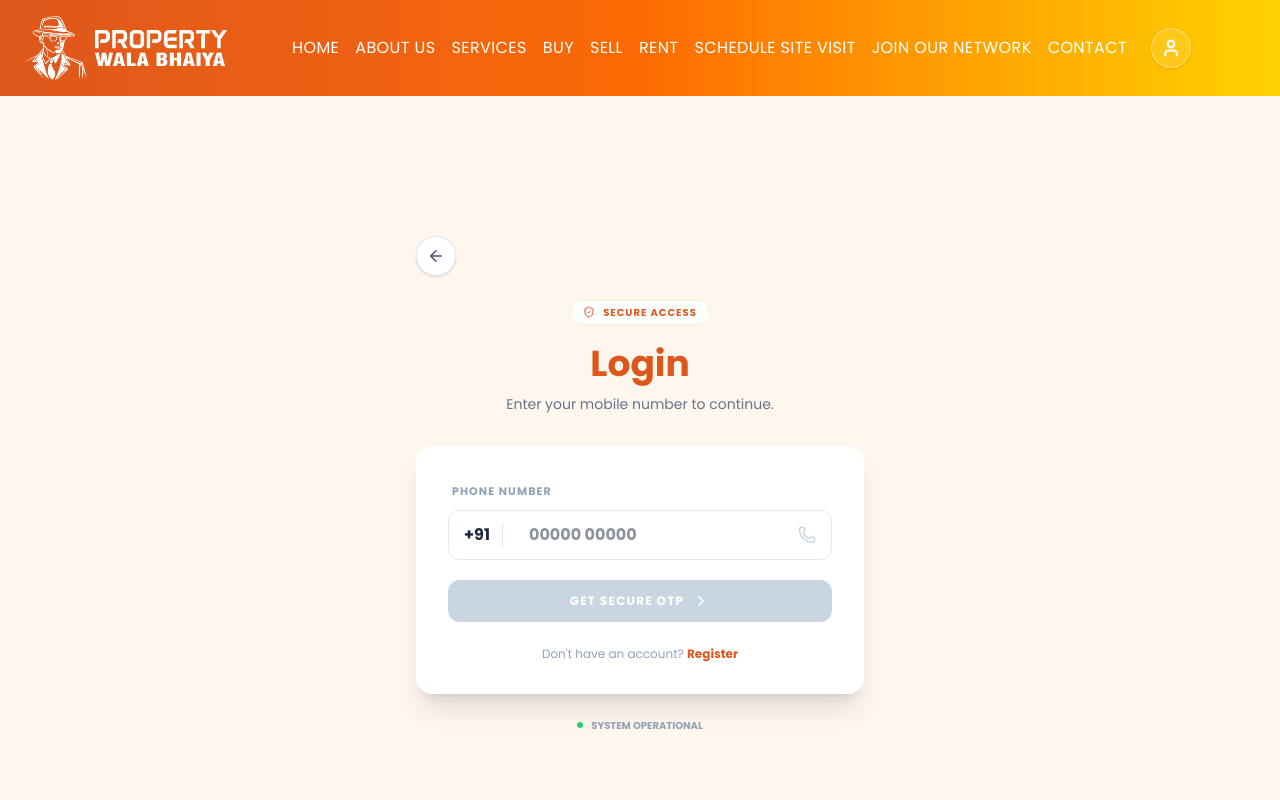
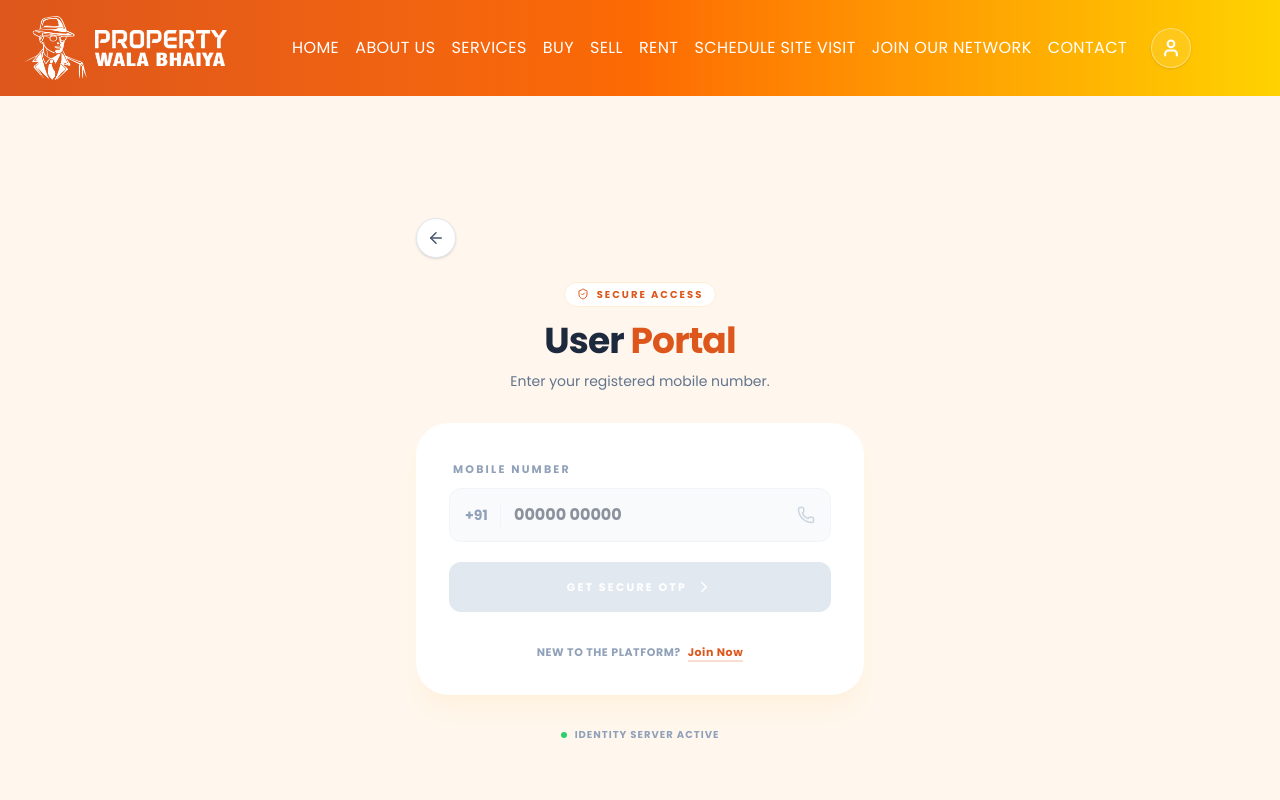
Before and after one commit to passportpulse/property-wala-ankita, a React (Vite) app: page /login in a window 1280 px wide. Shown: the top 800 px of the page. Built offline with nearby package versions, Linux system fonts and the light colour scheme; a web font is replaced by a local one.

Commit message:
signup page updated according who is login, add choose area, add kyc and phtot option added

```diff
--- a/src/pages/login/Login.jsx
+++ b/src/pages/login/Login.jsx
@@ -1,87 +1,73 @@
 import React, { useState } from "react";
-import { useNavigate } from "react-router-dom";
+import { useNavigate, useSearchParams } from "react-router-dom";
 import { Phone, ChevronRight, ArrowLeft, ShieldCheck } from "lucide-react";
 
 export default function Login() {
   const [mobile, setMobile] = useState("");
   const [isFocused, setIsFocused] = useState(false);
   const navigate = useNavigate();
+  const [searchParams] = useSearchParams();
+
+  // Extract role from URL (e.g., "Partner Login")
+  const roleQuery = searchParams.get("role") || "User Login";
+  const portalName = roleQuery.split(" ")[0]; // "Partner", "Buyer", etc.
 
   const handleSendOtp = (e) => {
     e.preventDefault();
     if (mobile.length !== 10) return;
-    navigate(`/verify-otp?mobile=${mobile}`);
+    // Pass mobile and role forward
+    navigate(`/verify-otp?mobile=${mobile}&role=${roleQuery}`);
   };
 
   return (
-    <div className="min-h-screen bg-orange-50 font-poppins flex flex-col lg:items-center lg:justify-center">
-
-      {/* Background decoration for desktop */}
+    <div className="min-h-screen bg-orange-50 font-poppins flex flex-col lg:items-center lg:justify-center relative overflow-hidden">
+      {/* Decorative Blur Background */}
       <div className="hidden lg:block absolute top-0 left-0 w-96 h-96 bg-orange-200/30 blur-3xl rounded-full -z-10"></div>
       <div className="hidden lg:block absolute bottom-0 right-0 w-96 h-96 bg-orange-100/40 blur-3xl rounded-full -z-10"></div>
 
-      {/* Desktop Container */}
       <div className="w-full lg:max-w-md">
-
-        {/* Top Navigation */}
+        {/* Navigation */}
         <div className="flex items-center p-4 lg:p-0 lg:mb-6">
           <button
             onClick={() => navigate(-1)}
-            className="flex items-center justify-center w-10 h-10 rounded-full bg-white border border-slate-200 shadow-sm text-slate-600 active:scale-95"
+            className="flex items-center justify-center w-10 h-10 rounded-full bg-white border border-slate-200 shadow-sm text-slate-600 active:scale-95 transition-all"
           >
             <ArrowLeft size={18} />
           </button>
         </div>
 
-        {/* Main Content */}
         <div className="flex-1 px-6 pt-4 flex flex-col lg:px-0 lg:pt-0">
-
           {/* Header */}
           <div className="mb-8 text-left lg:text-center">
-
             <div className="inline-flex items-center gap-2 px-3 py-1 rounded-full bg-white border border-orange-100 mb-4">
               <ShieldCheck size={12} className="text-dark-orange" />
-              <span className="text-[10px] font-bold uppercase tracking-widest text-dark-orange">
+              <span className="text-[10px] font-black uppercase tracking-[0.2em] text-dark-orange">
                 Secure Access
               </span>
             </div>
 
-            <h1 className="text-3xl lg:text-4xl font-semibold text-slate-800 leading-tight">
-               <span className="text-dark-orange">Login</span>
+            <h1 className="text-3xl lg:text-4xl font-black text-slate-800 tracking-tight leading-none">
+              {portalName} <span className="text-dark-orange">Portal</span>
             </h1>
 
-            <p className="text-sm text-slate-500 mt-2">
-              Enter your mobile number to continue.
+            <p className="text-sm text-slate-500 mt-3 font-medium">
+              Enter your registered mobile number.
             </p>
-
           </div>
 
-          {/* Card */}
-          <div className="bg-white rounded-2xl shadow-md lg:shadow-xl p-6 lg:p-8">
-
+          {/* Login Card */}
+          <div className="bg-white rounded-[2rem] shadow-xl shadow-orange-100/50 p-6 lg:p-8 border border-white">
             <form onSubmit={handleSendOtp} className="space-y-5">
-
-              {/* Phone Input */}
               <div>
-
-                <label className="text-[11px] font-bold uppercase text-slate-400 tracking-widest ml-1">
-                  Phone Number
+                <label className="text-[11px] font-black uppercase text-slate-400 tracking-[0.2em] ml-1">
+                  Mobile Number
                 </label>
 
-                <div
-                  className={`mt-2 relative flex items-center transition ${
-                    isFocused ? "scale-[1.02]" : ""
-                  }`}
-                >
-
-                  {/* +91 */}
-                  <div className="absolute left-4 flex items-center border-r border-slate-200 pr-3 h-6">
-                    <span className="text-base font-bold text-slate-800">
-                      +91
-                    </span>
+                <div className={`mt-2 relative flex items-center transition-all duration-300 ${isFocused ? "scale-[1.01]" : ""}`}>
+                  <div className="absolute left-4 flex items-center border-r border-slate-100 pr-3 h-6">
+                    <span className="text-sm font-bold text-slate-400">+91</span>
                   </div>
 
-                  {/* Input */}
                   <input
                     type="tel"
                     value={mobile}
@@ -89,70 +75,49 @@ export default function Login() {
                     maxLength={10}
                     onFocus={() => setIsFocused(true)}
                     onBlur={() => setIsFocused(false)}
-                    onChange={(e) =>
-                      setMobile(e.target.value.replace(/\D/g, ""))
-                    }
+                    onChange={(e) => setMobile(e.target.value.replace(/\D/g, ""))}
                     placeholder="00000 00000"
-                    className={`w-full pl-20 pr-12 py-3 rounded-xl bg-white text-base font-semibold text-slate-800 border transition outline-none ${
-                      isFocused
-                        ? "border-dark-orange shadow-lg shadow-orange-100"
-                        : "border-slate-200"
+                    className={`w-full pl-16 pr-12 py-3.5 rounded-xl bg-slate-50 text-base font-bold text-slate-800 border transition-all outline-none ${
+                      isFocused ? "border-dark-orange bg-white shadow-lg shadow-orange-50" : "border-slate-100"
                     }`}
                   />
-
-                  <Phone
-                    size={18}
-                    className={`absolute right-4 ${
-                      isFocused ? "text-dark-orange" : "text-slate-300"
-                    }`}
-                  />
-
+                  <Phone size={18} className={`absolute right-4 transition-colors ${isFocused ? "text-dark-orange" : "text-slate-300"}`} />
                 </div>
               </div>
 
-              {/* Button */}
               <button
                 type="submit"
                 disabled={mobile.length !== 10}
-                className={`w-full flex items-center justify-center gap-2 py-3 rounded-xl text-white text-xs font-black uppercase tracking-widest transition active:scale-95 ${
-                  mobile.length === 10
-                    ? "bg-dark-orange shadow-md"
-                    : "bg-slate-300 cursor-not-allowed"
+                className={`w-full flex items-center justify-center gap-2 py-4 rounded-xl text-white text-[11px] font-black uppercase tracking-[0.2em] transition-all active:scale-95 ${
+                  mobile.length === 10 ? "bg-dark-orange shadow-lg shadow-orange-200" : "bg-slate-200 cursor-not-allowed text-slate-400"
                 }`}
               >
-                Get Secure OTP
-                <ChevronRight size={18} />
+                Get Secure OTP <ChevronRight size={18} />
               </button>
-
             </form>
 
-            {/* Register */}
-            <div className="text-center mt-6">
-              <p className="text-xs text-slate-400">
-                Don't have an account?{" "}
+            <div className="text-center mt-8">
+              <p className="text-[11px] text-slate-400 font-bold uppercase tracking-wider">
+                New to the platform?{" "}
                 <button
-                  onClick={() => navigate("/register")}
-                  className="text-dark-orange font-bold hover:underline"
+                  onClick={() => navigate(`/register?role=${roleQuery}`)}
+                  className="text-dark-orange border-b-2 border-dark-orange/20 hover:border-dark-orange transition-all ml-1"
                 >
-                  Register
+                  Join Now
                 </button>
               </p>
             </div>
-
           </div>
-
         </div>
 
-        {/* Footer */}
-        <div className="p-6 text-center flex items-center justify-center gap-2">
+        {/* Status Indicator */}
+        <div className="p-8 text-center flex items-center justify-center gap-2">
           <div className="w-1.5 h-1.5 rounded-full bg-green-500 animate-pulse" />
-          <span className="text-[10px] font-bold text-slate-400 uppercase">
-            System Operational
+          <span className="text-[10px] font-black text-slate-400 uppercase tracking-widest">
+            Identity Server Active
           </span>
         </div>
-
       </div>
-
     </div>
   );
 }
--- a/src/pages/signup/Register.jsx
+++ b/src/pages/signup/Register.jsx
@@ -1,5 +1,5 @@
 import React, { useState } from "react";
-import { useNavigate } from "react-router-dom";
+import { useNavigate, useSearchParams } from "react-router-dom";
 import {
   ArrowLeft,
   User,
@@ -10,18 +10,38 @@ import {
   Calendar,
   ChevronRight,
   ShieldCheck,
+  Plus,
+  FileText,
+  Map, // Added for Area icon
 } from "lucide-react";
-
 import ChoosePlan from "./ChoosePlan";
+// Import the location data
+import { placesInWB } from "../../data/locations";
 
 export default function Register() {
   const navigate = useNavigate();
+  const [searchParams] = useSearchParams();
 
+  // UI State
   const [step, setStep] = useState(1);
   const [selectedPlan, setSelectedPlan] = useState("Silver");
 
-  // NEW
-  const [userType, setUserType] = useState("buyer");
+  // Automatically derive role from URL (Partner, Buyer, etc.)
+  const roleQuery = searchParams.get("role") || "Buyer Login";
+  const userType = roleQuery.split(" ")[0].toLowerCase();
+
+  // Form State
+  const [selectedArea, setSelectedArea] = useState("");
+  const [profilePreview, setProfilePreview] = useState(null);
+  const [addressFile, setAddressFile] = useState(null);
+
+  // Filter Durgapur areas specifically
+  const durgapurAreas = placesInWB.Durgapur || [];
+
+  const handleProfileChange = (e) => {
+    const file = e.target.files[0];
+    if (file) setProfilePreview(URL.createObjectURL(file));
+  };
 
   const handleNext = (e) => {
     e.preventDefault();
@@ -29,130 +49,217 @@ export default function Register() {
   };
 
   return (
-    <div className="min-h-screen bg-orange-50 font-poppins flex flex-col lg:items-center lg:justify-center py-10">
+    <div className="min-h-screen bg-orange-50 font-poppins flex flex-col lg:items-center lg:justify-center py-10 antialiased">
       <div className="w-full lg:max-w-2xl px-6">
-        {/* Back */}
+        {/* Navigation */}
         <div className="flex items-center mb-6">
           <button
             onClick={() => (step === 1 ? navigate(-1) : setStep(1))}
-            className="flex items-center justify-center w-10 h-10 rounded-full bg-white border border-slate-200 shadow-sm text-slate-600"
+            className="flex items-center justify-center w-10 h-10 rounded-full bg-white border border-slate-200 shadow-sm text-slate-600 active:scale-95 transition-all"
           >
             <ArrowLeft size={18} />
           </button>
         </div>
 
         {step === 1 ? (
-          <>
+          <div className="animate-in fade-in slide-in-from-bottom-4 duration-500">
             {/* HEADER */}
             <div className="mb-8 text-left lg:text-center">
               <div className="inline-flex items-center gap-2 px-3 py-1 rounded-full bg-white border border-orange-100 mb-4">
                 <ShieldCheck size={12} className="text-dark-orange" />
-                <span className="text-[10px] font-bold uppercase tracking-widest text-dark-orange">
-                  Secure Onboarding
+                <span className="text-[10px] font-black uppercase tracking-widest text-dark-orange">
+                  Account Registration
                 </span>
               </div>
 
-              <h1 className="text-3xl lg:text-4xl font-semibold text-slate-800">
-                Create <span className="text-dark-orange">Account</span>
+              <h1 className="text-3xl lg:text-4xl font-black text-slate-800 tracking-tight leading-none">
+                {userType === "buyer" || userType === "seller"
+                  ? "Join"
+                  : "Partner"}{" "}
+                <span className="text-dark-orange">Onboarding</span>
               </h1>
 
-              <p className="text-sm text-slate-500 mt-2">
-                Join the Durgapur real estate ecosystem.
+              <div className="mt-4 inline-block px-4 py-1.5 rounded-lg bg-orange-100/50 border border-orange-200">
+                <p className="text-[10px] font-black text-dark-orange uppercase tracking-[0.1em]">
+                  Gateway: {userType} Portal
                 </p>
+              </div>
             </div>
 
             {/* FORM */}
-            <div className="bg-white rounded-2xl shadow-md p-6 lg:p-10">
+            <div className="bg-white rounded-[2.5rem] shadow-xl shadow-orange-100/50 p-6 lg:p-10 border border-white">
               <form onSubmit={handleNext} className="space-y-6">
-                {/* USER TYPE (NEW) */}
-                <div>
-                  <label className="text-[11px] font-bold uppercase text-slate-400 tracking-widest ml-1">
-                    I am a
+                <div className="grid grid-cols-1 md:grid-cols-2 gap-5">
+                  <InputField
+                    label="Full Name"
+                    icon={<User size={16} />}
+                    placeholder="Enter legal name"
+                    required
+                  />
+                  <InputField
+                    label="Mobile Number"
+                    icon={<Phone size={16} />}
+                    placeholder="Primary contact"
+                    type="tel"
+                    required
+                  />
+                  <InputField
+                    label="Email Address"
+                    icon={<Mail size={16} />}
+                    placeholder="For documents"
+                    type="email"
+                    required
+                  />
+
+                  {/* AREA DROPDOWN: Only for Partners */}
+                  {userType === "partner" && (
+                    <div className="space-y-1.5">
+                      <label className="text-[11px] font-black uppercase text-slate-400 tracking-[0.2em] ml-1">
+                        Choose Your Area
                       </label>
+                      <div className="relative flex items-center group">
+                        <select
+                          value={selectedArea}
+                          onChange={(e) => setSelectedArea(e.target.value)}
+                          required
+                          className="w-full pl-4 pr-11 py-3.5 rounded-xl bg-slate-50 border border-slate-100 text-sm font-bold text-slate-700 outline-none focus:bg-white focus:border-dark-orange focus:ring-4 focus:ring-orange-50 transition-all appearance-none cursor-pointer"
+                        >
+                          <option value="">Select Area in Durgapur</option>
+                          {durgapurAreas.map((area) => (
+                            <option key={area} value={area}>
+                              {area}
+                            </option>
+                          ))}
+                        </select>
+                        <div className="absolute right-4 text-slate-300 pointer-events-none group-focus-within:text-dark-orange transition-colors">
+                          <Map size={16} />
+                        </div>
+                      </div>
+                    </div>
+                  )}
 
-                  <select
-                    value={userType}
-                    onChange={(e) => setUserType(e.target.value)}
-                    className="w-full mt-1 px-4 py-3 rounded-xl bg-slate-50 border border-slate-100 text-sm font-semibold text-slate-800 outline-none focus:border-dark-orange focus:ring-4 focus:ring-orange-50"
-                  >
-                    <option value="buyer">Buyer</option>
-                    <option value="seller">Seller</option>
-                    <option value="partner">Partner</option>
-                    <option value="developer">Developer</option>
-                  </select>
-                </div>
-
-                <div className="grid grid-cols-1 md:grid-cols-2 gap-5">
-  <InputField label="Full Name" icon={<User size={16} />} />
-  <InputField label="Phone" icon={<Phone size={16} />} />
-  <InputField label="Email" icon={<Mail size={16} />} />
                   <InputField
                     label="Date of Birth"
                     icon={<Calendar size={16} />}
                     type="date"
+                    required
                   />
-  <InputField label="Age" icon={<Hash size={16} />} />
+                  <InputField
+                    label="Age"
+                    icon={<Hash size={16} />}
+                    placeholder="Years"
+                  />
+                  <InputField
+                    label="Pincode"
+                    icon={<Hash size={16} />}
+                    placeholder="713XXX"
+                    required
+                  />
 
                   <div className="md:col-span-2">
                     <InputField
-      label="Street Address"
+                      label="Permanent Address"
                       icon={<MapPin size={16} />}
+                      placeholder="House No, Street, Landmark"
+                      required
                     />
                   </div>
 
-  <InputField label="Pincode" icon={<Hash size={16} />} />
-
-  {/* Partner Documents Upload */}
-  {userType === "partner" && (
-    <>
-      {/* Section Title */}
+                  {/* DOCUMENTS SECTION: Only for Partners and Developers */}
+                  {(userType === "partner" || userType === "developer") && (
+                    <div className="md:col-span-2 grid grid-cols-1 md:grid-cols-2 gap-6 pt-6 mt-2 border-t border-slate-100">
                       <div className="md:col-span-2">
-        <h3 className="text-xs font-bold uppercase tracking-widest text-slate-400">
-          Verification Documents
+                        <h3 className="text-[11px] font-black uppercase text-slate-400 tracking-[0.2em]">
+                          Required Credentials
                         </h3>
                       </div>
 
-      {/* Profile Photo */}
-      <div>
-        <label className="text-[11px] font-bold uppercase text-slate-400 tracking-widest ml-1">
-          Upload Profile Photo
+                      {/* Photo Upload */}
+                      <div className="space-y-3">
+                        <label className="text-[10px] font-black uppercase text-slate-500 ml-1">
+                          Upload Your Photo
                         </label>
-
+                        <div className="relative group w-24 h-24">
                           <input
                             type="file"
+                            id="p-img"
+                            className="hidden"
                             accept="image/*"
-          className="w-full mt-1 px-4 py-3 rounded-xl bg-slate-50 border border-slate-100 text-sm"
+                            onChange={handleProfileChange}
                           />
+                          <label
+                            htmlFor="p-img"
+                            className="flex items-center justify-center w-full h-full rounded-2xl border-2 border-dashed border-slate-200 bg-slate-50 cursor-pointer hover:border-dark-orange hover:bg-orange-50 transition-all overflow-hidden group"
+                          >
+                            {profilePreview ? (
+                              <img
+                                src={profilePreview}
+                                className="w-full h-full object-cover"
+                                alt="Preview"
+                              />
+                            ) : (
+                              <Plus
+                                size={24}
+                                className="text-slate-300 group-hover:text-dark-orange"
+                                strokeWidth={3}
+                              />
+                            )}
+                          </label>
+                        </div>
                       </div>
 
-      {/* Address Proof */}
-      <div>
-        <label className="text-[11px] font-bold uppercase text-slate-400 tracking-widest ml-1">
-          Upload Address Proof
+                      {/* Document Upload */}
+                      <div className="space-y-3">
+                        <label className="text-[10px] font-black uppercase text-slate-500 ml-1">
+                          KYC Document (PDF/JPG)
                         </label>
-
                         <input
                           type="file"
-          accept="image/*,.pdf"
-          className="w-full mt-1 px-4 py-3 rounded-xl bg-slate-50 border border-slate-100 text-sm"
+                          id="a-img"
+                          className="hidden"
+                          onChange={(e) => setAddressFile(e.target.files[0])}
                         />
+                        <label
+                          htmlFor="a-img"
+                          className="flex items-center gap-4 px-5 h-24 rounded-2xl border-2 border-dashed border-slate-200 bg-slate-50 cursor-pointer hover:border-dark-orange hover:bg-orange-50 transition-all group"
+                        >
+                          <div className="w-10 h-10 rounded-xl bg-white flex items-center justify-center shadow-sm text-slate-300 group-hover:text-dark-orange transition-colors">
+                            {addressFile ? (
+                              <FileText size={20} />
+                            ) : (
+                              <Plus size={20} strokeWidth={3} />
+                            )}
                           </div>
-    </>
+                          <div className="flex flex-col">
+                            <span className="text-[10px] font-black text-slate-600 uppercase truncate max-w-[120px]">
+                              {addressFile ? addressFile.name : "Select File"}
+                            </span>
+                            <span className="text-[9px] font-bold text-slate-400">
+                              Address Proof
+                            </span>
+                          </div>
+                        </label>
+                      </div>
+                    </div>
                   )}
                 </div>
 
-
-                <button className="w-full flex items-center justify-center gap-2 py-4 rounded-xl bg-dark-orange text-white text-xs font-black uppercase tracking-widest shadow-lg">
-                  Choose Subscription <ChevronRight size={18} />
+                <button
+                  type="submit"
+                  className="w-full flex items-center justify-center gap-3 py-4 rounded-xl bg-dark-orange text-white text-[11px] font-black uppercase tracking-[0.2em] shadow-xl shadow-slate-200 active:scale-95 transition-all hover:bg-black mt-4"
+                >
+                  Proceed to Subscription{" "}
+                  <ChevronRight size={18} />
                 </button>
               </form>
             </div>
-          </>
+          </div>
         ) : (
           <ChoosePlan
             selectedPlan={selectedPlan}
             setSelectedPlan={setSelectedPlan}
-            userType={userType} // ✅ PASSED HERE
+            userType={userType}
+            area={selectedArea} // Pass area to the plan stage if needed
           />
         )}
       </div>
@@ -163,17 +270,15 @@ export default function Register() {
 function InputField({ label, icon, ...props }) {
   return (
     <div className="space-y-1.5">
-      <label className="text-[11px] font-bold uppercase text-slate-400 tracking-widest ml-1">
+      <label className="text-[11px] font-black uppercase text-slate-400 tracking-[0.2em] ml-1">
         {label}
       </label>
-
       <div className="relative flex items-center group">
         <input
           {...props}
-          className="w-full pl-4 pr-11 py-3 rounded-xl bg-slate-50 border border-slate-100 text-sm font-semibold text-slate-800 outline-none focus:border-dark-orange focus:ring-4 focus:ring-orange-50 transition-all"
+          className="w-full pl-4 pr-11 py-3.5 rounded-xl bg-slate-50 border border-slate-100 text-sm font-bold text-slate-800 outline-none focus:bg-white focus:border-dark-orange focus:ring-4 focus:ring-orange-50 transition-all placeholder:text-slate-300 placeholder:font-normal"
         />
-
-        <div className="absolute right-4 text-slate-300 group-focus-within:text-dark-orange">
+        <div className="absolute right-4 text-slate-300 group-focus-within:text-dark-orange transition-colors">
           {icon}
         </div>
       </div>
```
Lines whose indentation alone changed are shown as unchanged.
